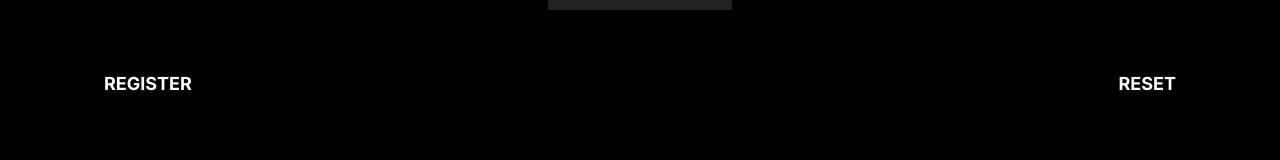
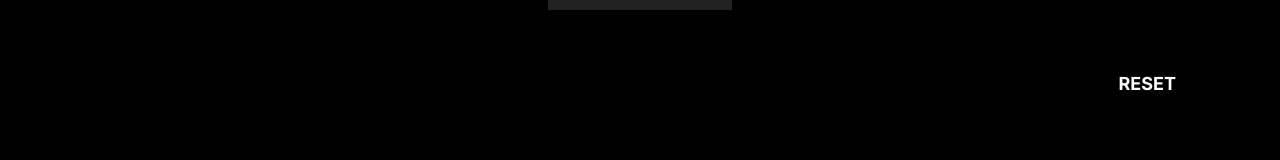
Before and after one commit to sndie3/Masterclass-Agent-, a React (Vite) app: page / in a window 1280 px wide. Shown: the part 530-690 px from the top of the page. Built offline with nearby package versions, Linux system fonts and the light colour scheme.

Commit message:
register remove

```diff
--- a/features/auth/component/LoginCard.tsx
+++ b/features/auth/component/LoginCard.tsx
@@ -164,14 +164,7 @@ function LoginCard() {
                         LOGIN
                     </button>
 
-                    <div className="flex justify-between mt-15 text-lg font-bold">
-                        <button
-                            className="cursor-pointer"
-                            onClick={() => navigate("/register")}
-                        >
-                            REGISTER
-                        </button>
-
+                    <div className="flex justify-end mt-15 text-lg font-bold">
                         <button
                             className="cursor-pointer"
                             onClick={() => navigate("/reset")}
```
